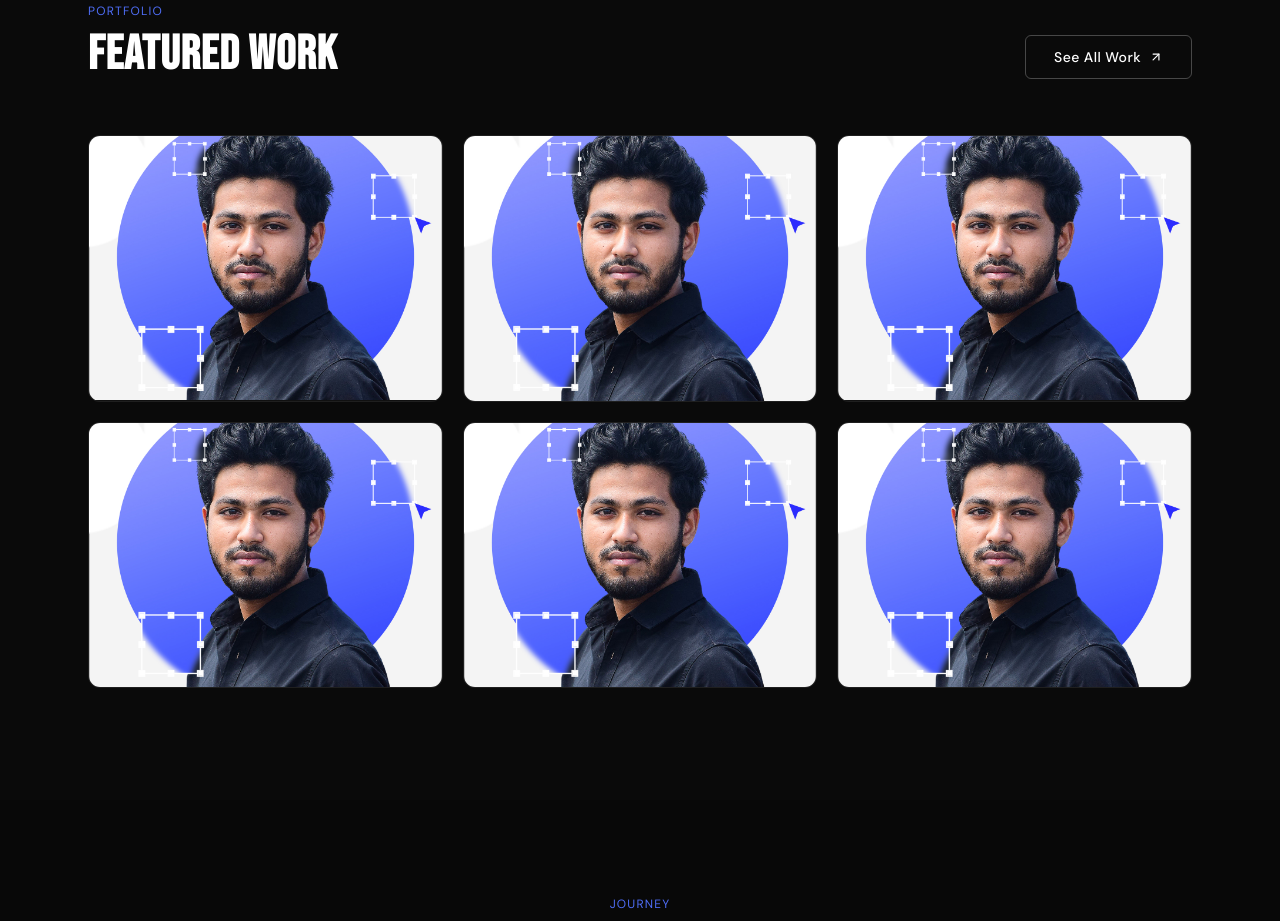
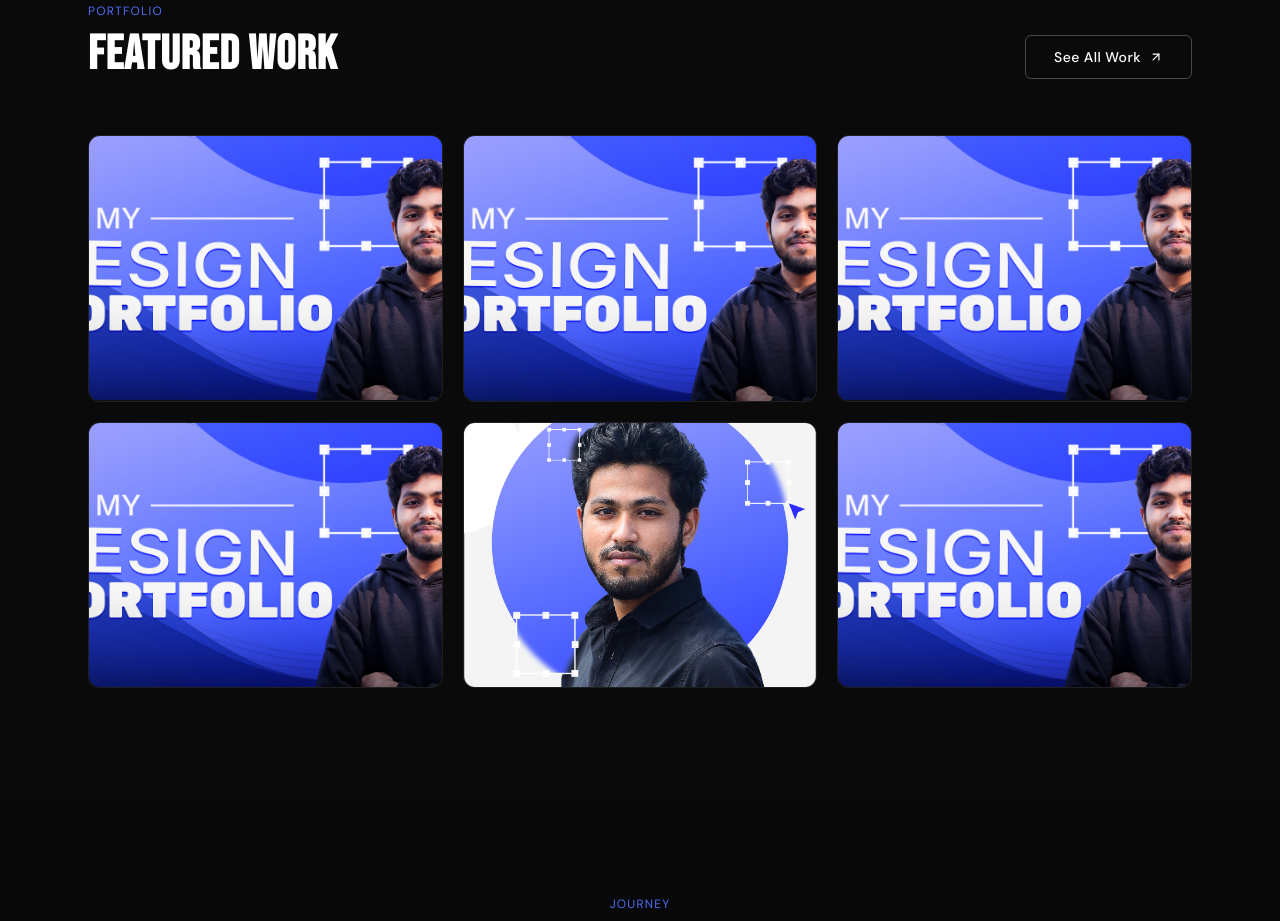
Before and after one commit to infocaptureanimation-pixel/mehedihasan, a plain HTML site: page index.html in a window 1280 px wide. Shown: the part 2185-3106 px from the top of the page. Drawn offline with nearby package versions, Linux system fonts and the light colour scheme.

Commit message:
Update index.html

```diff
--- a/index.html
+++ b/index.html
@@ -296,7 +296,7 @@ tailwind.config = {
   <div class="grid sm:grid-cols-2 lg:grid-cols-3 gap-5">
     <!-- Card 1 -->
     <div class="port-card reveal">
-      <img src="https://raw.githubusercontent.com/infocaptureanimation-pixel/mehedihasan/refs/heads/main/images/mehedi%20hasan%20graphic%20designer.jpg">
+      <img src="https://raw.githubusercontent.com/infocaptureanimation-pixel/mehedihasan/refs/heads/main/images/mehedi%20hasan%20design%20portfolio.jpg">
       <div class="port-overlay">
         <div>
           <p class="text-xs uppercase tracking-widest mb-1" style="color:var(--blue);">Graphic Design</p>
@@ -306,7 +306,7 @@ tailwind.config = {
     </div>
     <!-- Card 2 -->
     <div class="port-card reveal" style="transition-delay:.1s;">
-      <img src="https://raw.githubusercontent.com/infocaptureanimation-pixel/mehedihasan/refs/heads/main/images/mehedi%20hasan%20graphic%20designer.jpg">
+      <img src="https://raw.githubusercontent.com/infocaptureanimation-pixel/mehedihasan/refs/heads/main/images/mehedi%20hasan%20design%20portfolio.jpg">
       <div class="port-overlay">
         <div>
           <p class="text-xs uppercase tracking-widest mb-1" style="color:var(--blue);">Illustration</p>
@@ -316,7 +316,7 @@ tailwind.config = {
     </div>
     <!-- Card 3 -->
     <div class="port-card reveal" style="transition-delay:.2s;">
-      <img src="https://raw.githubusercontent.com/infocaptureanimation-pixel/mehedihasan/refs/heads/main/images/mehedi%20hasan%20graphic%20designer.jpg">
+      <img src="https://raw.githubusercontent.com/infocaptureanimation-pixel/mehedihasan/refs/heads/main/images/mehedi%20hasan%20design%20portfolio.jpg">
       <div class="port-overlay">
         <div>
           <p class="text-xs uppercase tracking-widest mb-1" style="color:var(--blue);">Illustration</p>
@@ -326,7 +326,7 @@ tailwind.config = {
     </div>
     <!-- Card 4 -->
     <div class="port-card reveal" style="transition-delay:.05s;">
-      <img src="https://raw.githubusercontent.com/infocaptureanimation-pixel/mehedihasan/refs/heads/main/images/mehedi%20hasan%20graphic%20designer.jpg">
+      <img src="https://raw.githubusercontent.com/infocaptureanimation-pixel/mehedihasan/refs/heads/main/images/mehedi%20hasan%20design%20portfolio.jpg">
       <div class="port-overlay">
         <div>
           <p class="text-xs uppercase tracking-widest mb-1" style="color:var(--blue);">Branding</p>
@@ -346,7 +346,7 @@ tailwind.config = {
     </div>
     <!-- Card 6 -->
     <div class="port-card reveal" style="transition-delay:.25s;">
-      <img src="https://raw.githubusercontent.com/infocaptureanimation-pixel/mehedihasan/refs/heads/main/images/mehedi%20hasan%20graphic%20designer.jpg">
+      <img src="https://raw.githubusercontent.com/infocaptureanimation-pixel/mehedihasan/refs/heads/main/images/mehedi%20hasan%20design%20portfolio.jpg">
       <div class="port-overlay">
         <div>
           <p class="text-xs uppercase tracking-widest mb-1" style="color:var(--blue);">Typography</p>
```
